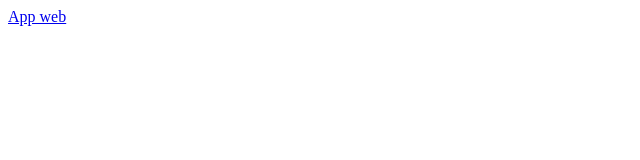
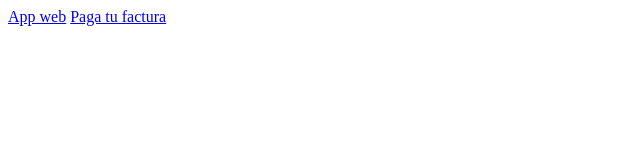
Before and after one commit to DanielAndresTobonComba/App-web-Pruebas.github.io, a plain HTML site: page index.html in a window 1280 px wide. Shown: the whole page, without its empty margins (0-640 px from the left). Drawn offline with Linux system fonts and the light colour scheme.

Commit message:
Adding proyecto teras to main

```diff
--- a/index.html
+++ b/index.html
@@ -7,7 +7,7 @@
 </head>
 <body>
     <a href="4-form-prod/main.html">App web</a>
-    <a href="/project2TERAS/index.html"></a>
+    <a href="/project2TERAS/index.html">Paga tu factura</a>
 
 </body>
 </html>
```
